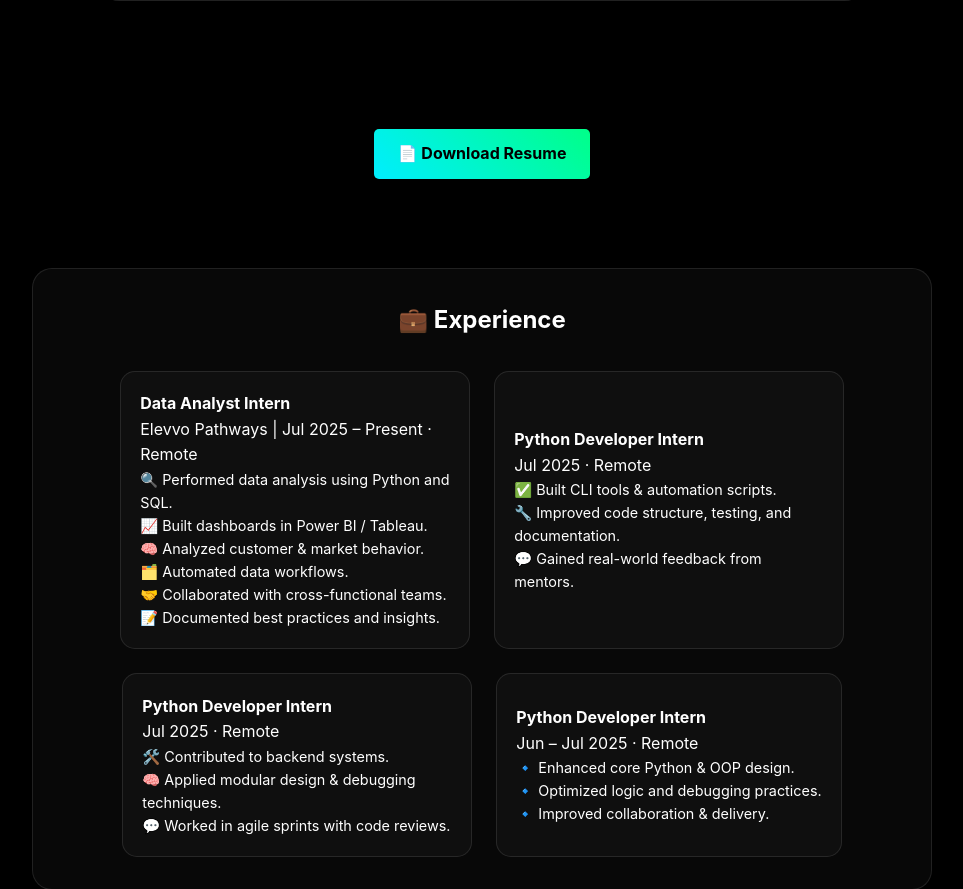
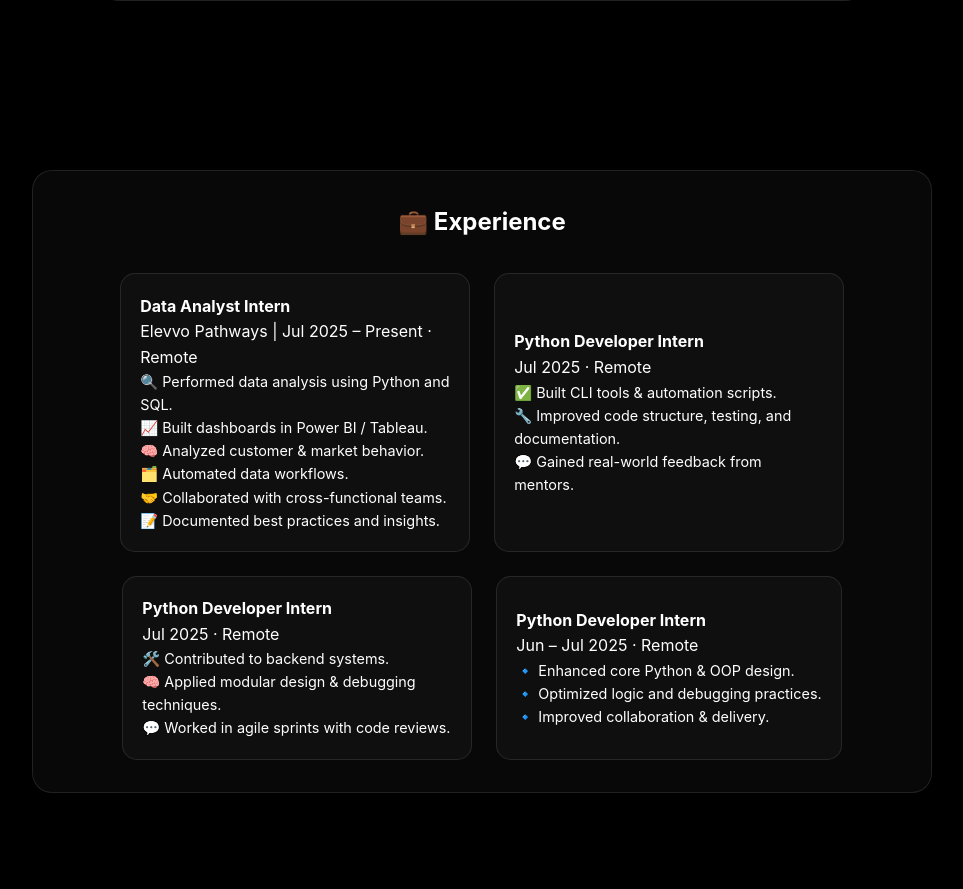
Before and after one commit to Ahmadleo-tech/Portfolio, a Flask app: page / in a window 1280 px wide. Shown: the part 1721-2610 px from the top of the page, without its empty margins (158-1121 px from the left). Run offline with Flask 3, Linux system fonts and the light colour scheme; some libraries are stand-ins or nearby versions.

Commit message:
index.html

```diff
--- a/templates/index.html
+++ b/templates/index.html
@@ -52,16 +52,6 @@
 
 
 </section>
-
-  </div>
-</section>
-
-    <div style="display: flex; justify-content: center; margin-top: 2rem;">
-  <a href="https://docs.google.com/document/d/1mIePPV_8crJn5HZy-e9w3woC1_ZR3gpy/edit" download class="btn"
-     style="padding: 0.75rem 1.5rem; background-color: #00eeff; color: #000; border: none; border-radius: 5px; text-decoration: none; font-weight: bold;">
-    📄 Download Resume
-  </a>
-</div>
 
 <!-- Experience -->
 <section class="section" id="experience">
```
